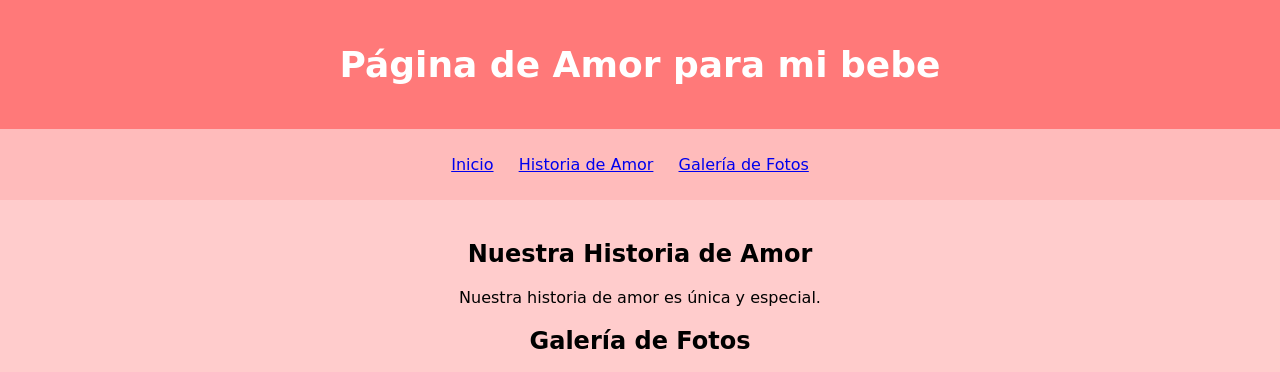
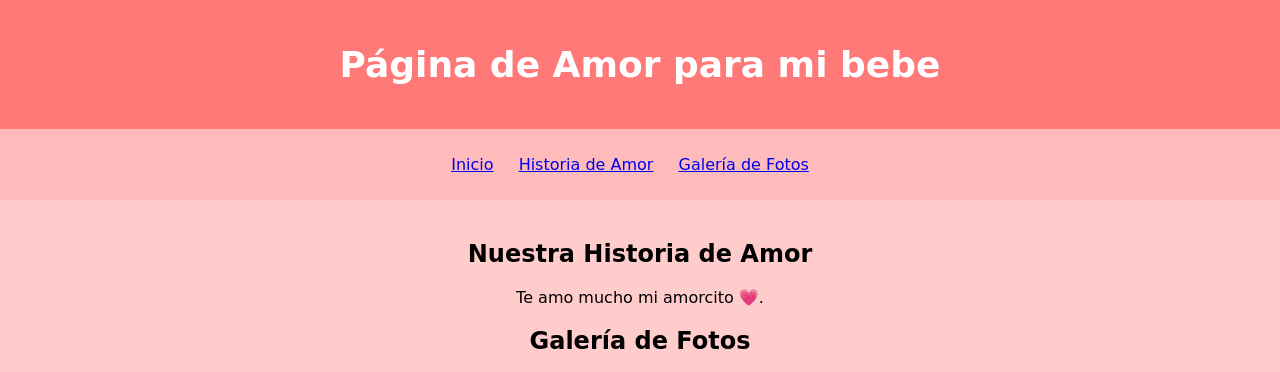
Before and after one commit to miaappp/mi-primera-pagina-web, a plain HTML site: page index.html in a window 1280 px wide. Shown: the top 372 px of the page. Drawn offline with Linux system fonts and the light colour scheme.

Commit message:
Update index.html

```diff
--- a/index.html
+++ b/index.html
@@ -57,7 +57,7 @@
     </nav>
     <main>
         <h2>Nuestra Historia de Amor</h2>
-        <p>Nuestra historia de amor es única y especial.</p>
+        <p>Te amo mucho mi amorcito 💗.</p>
 
         <h2>Galería de Fotos</h2>
         <img src="amor.jpeg" alt="amor" width="500">
```
